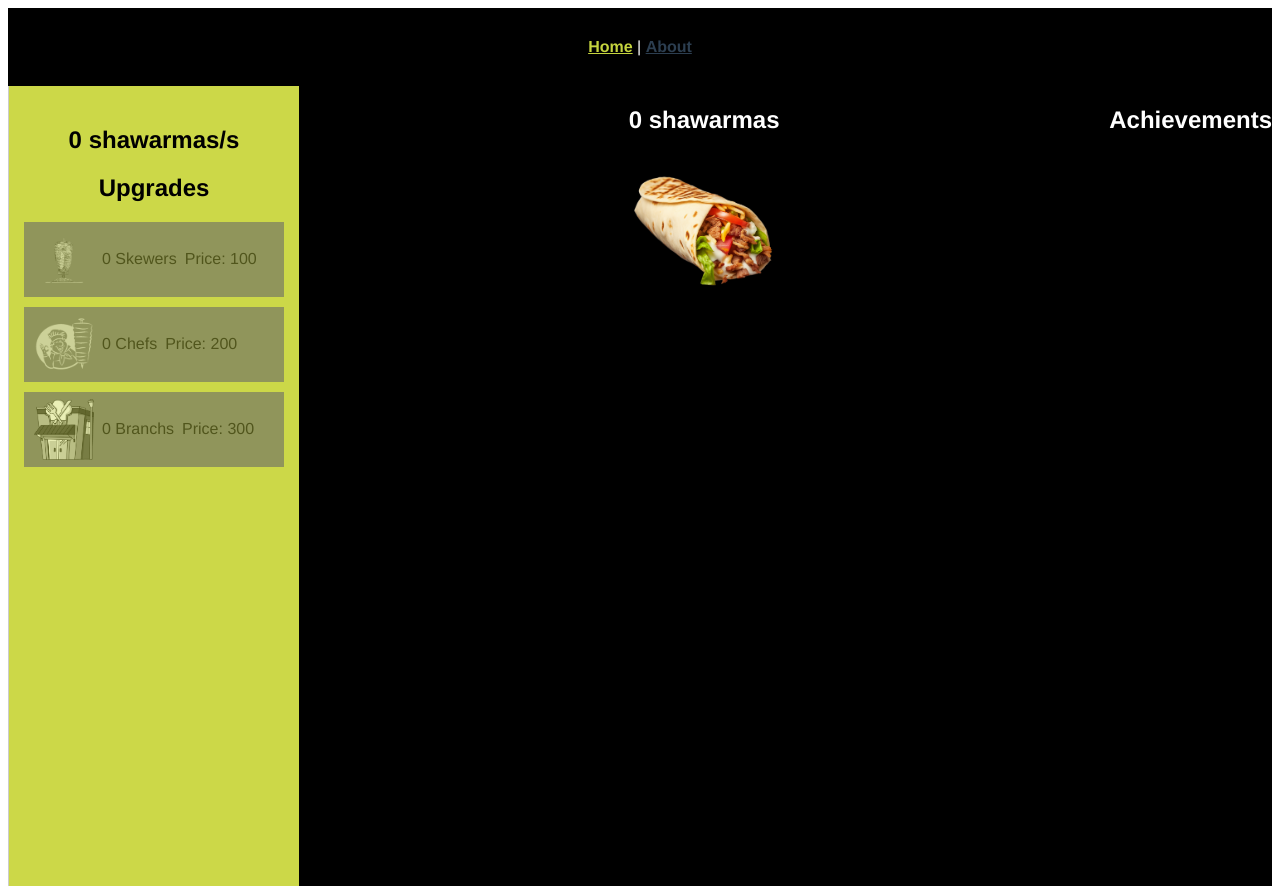
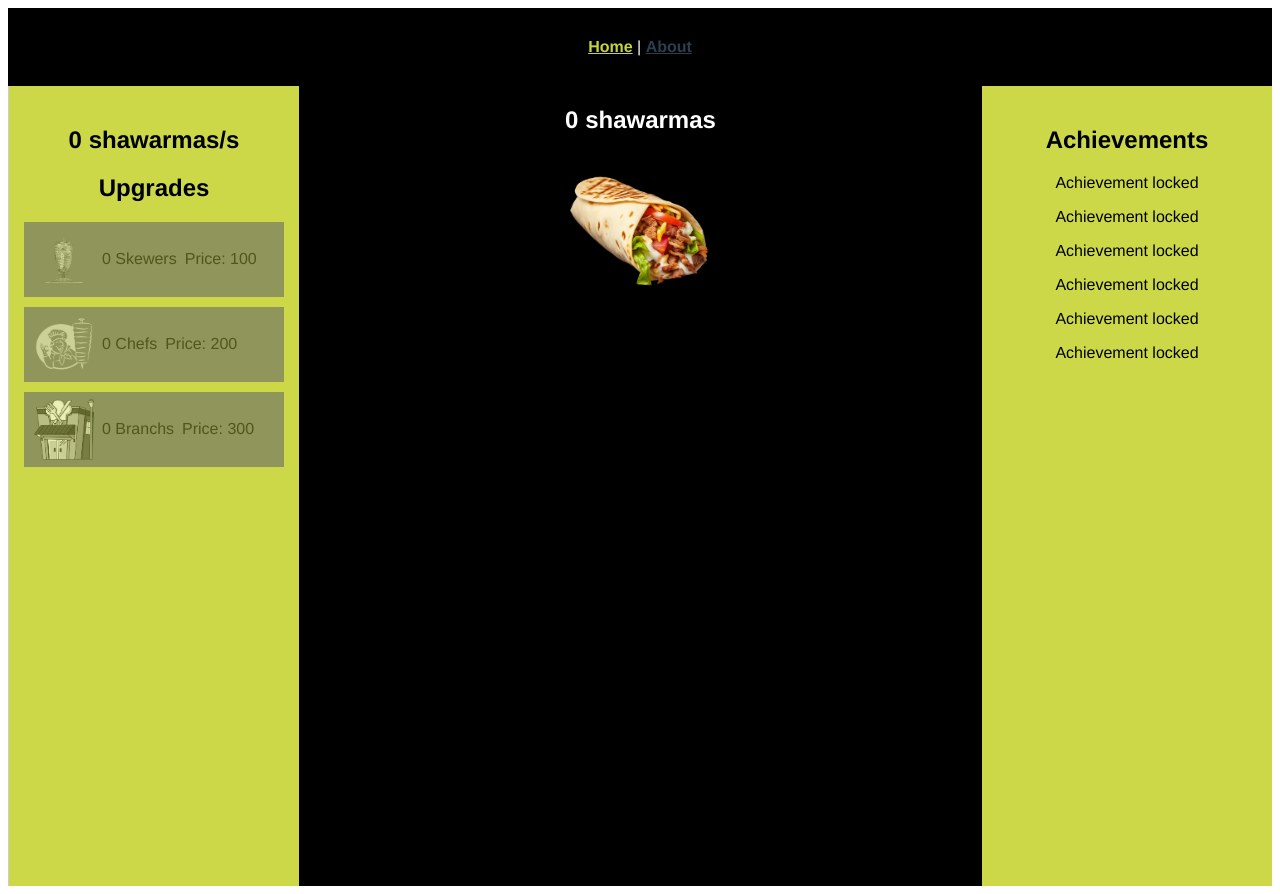
Before and after one commit to yorgo-haykal/shawarma-clicker, a Vue app in the folder shawarma-clicker/: page / in a window 1280 px wide. Built offline with nearby package versions, Linux system fonts and the light colour scheme.

Commit message:
Implemented the achievement display

```diff
--- /dev/null
+++ b/shawarma-clicker/src/components/AchievementComponent.vue
@@ -0,0 +1,20 @@
+<template>
+  <div id="achievement-line">
+    <p v-if="$store.getters.achievementsUnlocked.includes(achievement.id)">
+      {{ achievement.title }}
+    </p>
+    <p v-else>Achievement locked</p>
+  </div>
+</template>
+
+<script>
+export default {
+  props: ["achievement"],
+};
+</script>
+
+<style>
+#achievement-style {
+  color: white;
+}
+</style>
--- a/shawarma-clicker/src/components/AchievementsMenu.vue
+++ b/shawarma-clicker/src/components/AchievementsMenu.vue
@@ -1,3 +1,18 @@
 <template>
   <h2>Achievements</h2>
+  <AchievementComponent
+    v-for="achievement in $store.getters.achievementsAll"
+    :key="achievement.id"
+    :achievement="achievement"
+  />
 </template>
+
+<script>
+import AchievementComponent from "./AchievementComponent.vue";
+
+export default {
+  components: {
+    AchievementComponent,
+  },
+};
+</script>
--- a/shawarma-clicker/src/store/index.js
+++ b/shawarma-clicker/src/store/index.js
@@ -10,6 +10,11 @@ const ACHIEVEMENTS = [
     id: "hundred",
     title: "Street Vendor",
     condition: (s) => s.score >= 100,
+  },
+  {
+    id: "thousand",
+    title: "Shawarmanji",
+    condition: (s) => s.score >= 1000,
   },
   {
     id: "first_skewer",
--- a/shawarma-clicker/src/views/HomeView.vue
+++ b/shawarma-clicker/src/views/HomeView.vue
@@ -7,7 +7,7 @@
       <h2>{{ $store.getters.score }} shawarmas</h2>
       <ShawarmaButton />
     </main>
-    <aside id="achievments-menu">
+    <aside id="achievements-menu">
       <AchievementsMenu />
     </aside>
   </div>
@@ -49,7 +49,8 @@ main {
 
 #achievements-menu {
   width: 250px;
-  color: #ccd848;
+  background-color: #ccd848;
+  color: black;
   padding: 20px;
 }
 </style>
```
